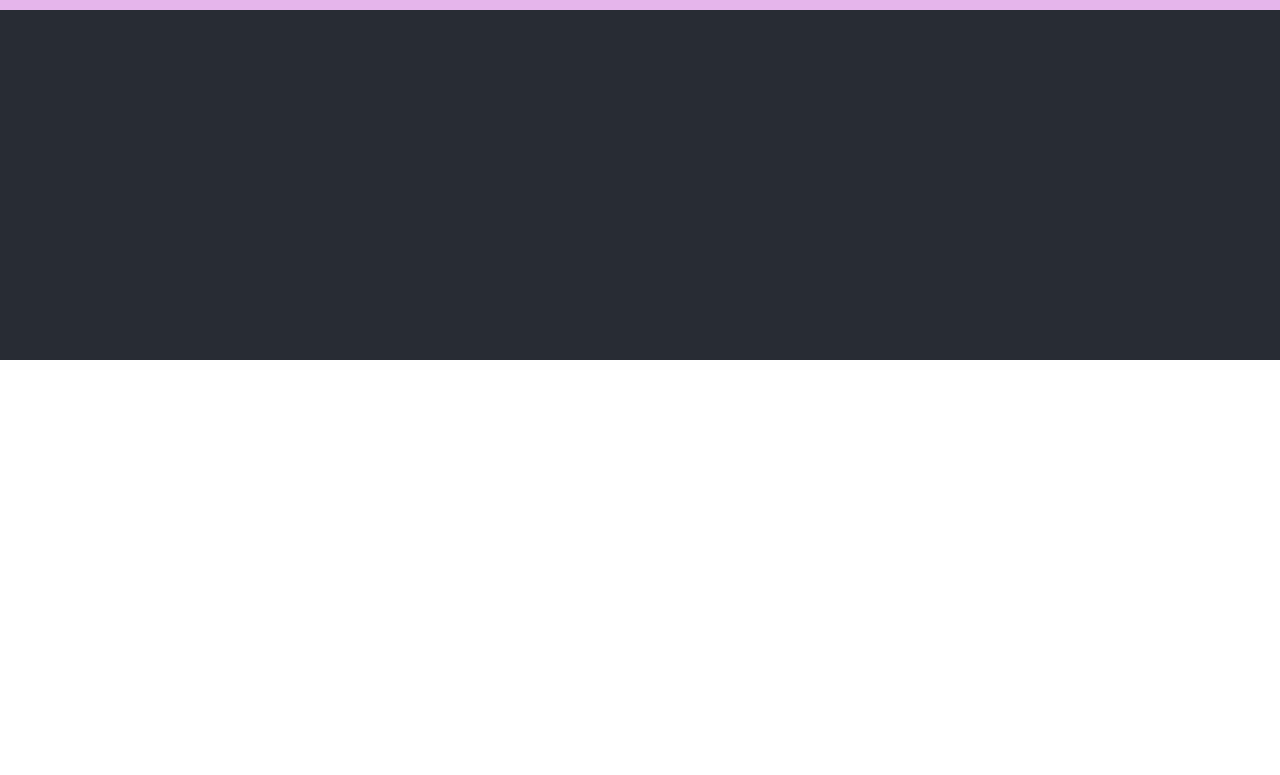
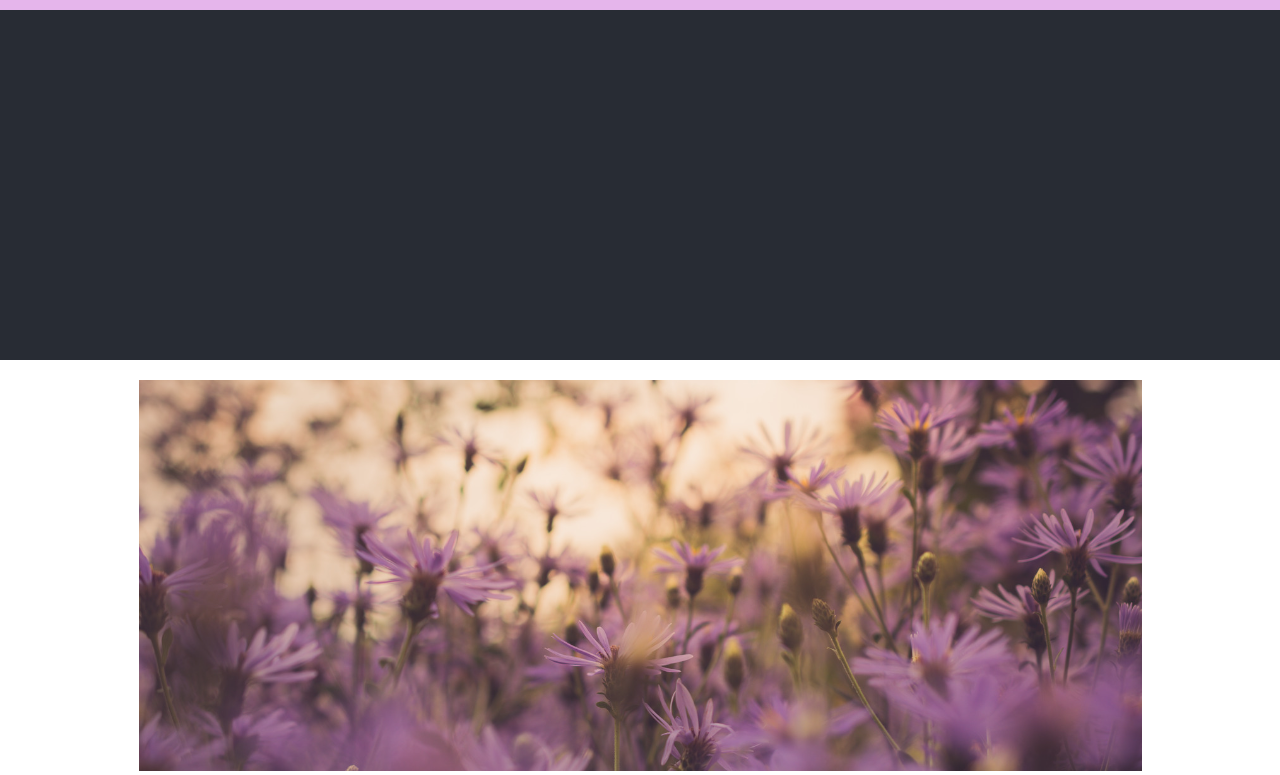
Before and after one commit to nus-project-lilacs/website, a React (Create React App) app: page / in a window 1280 px wide. Shown: the part 440-1215 px from the top of the page. Before the commit the page ends 800 px from the top, so only its background shows below. Built offline with nearby package versions, Linux system fonts and the light colour scheme.

Commit message:
Add cover image on main page

```diff
--- a/package.json
+++ b/package.json
@@ -3,6 +3,9 @@
   "version": "0.1.0",
   "private": true,
   "dependencies": {
+    "@emotion/react": "^11.11.1",
+    "@emotion/styled": "^11.11.0",
+    "@mui/material": "^5.15.1",
     "@testing-library/jest-dom": "^5.17.0",
     "@testing-library/react": "^13.4.0",
     "@testing-library/user-event": "^13.5.0",
--- a/src/components/CoverImage/CoverImage.js
+++ b/src/components/CoverImage/CoverImage.js
@@ -1,10 +1,13 @@
 import React from "react";
+import Grid from "@mui/material/Grid";
+import coverImage from "./coverimage.png";
 
 const CoverImage = () => {
   return (
-    <div className="cover-image">
-      <h1>Project Lilacs</h1>
-      <h2>Helping the elderly in our community</h2>
-    </div>
+    <Grid item justifySelf={"center"} marginTop="20px">
+      <img src={coverImage} alt="" />
+    </Grid>
   );
 };
+
+export default CoverImage;
--- a/src/pages/HomePage/HomePage.js
+++ b/src/pages/HomePage/HomePage.js
@@ -1,7 +1,15 @@
-
+import React from "react";
+import CoverImage from "../../components/CoverImage/CoverImage";
+import Grid from "@mui/material/Grid";
 
 const HomePage = () => {
-    return
+  return (
+    <div>
+      <Grid container xs={12} justifyContent="center" alignItems="center">
+        <CoverImage />
+      </Grid>
+    </div>
+  );
 };
 
 export default HomePage;
```
Also changed, not shown: src/components/CoverImage/coverimage.png (added), 1 other file (tests, documents, lock files or other folders).
